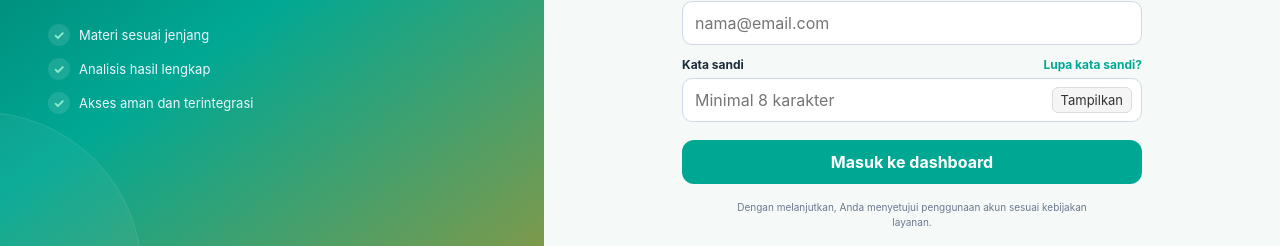
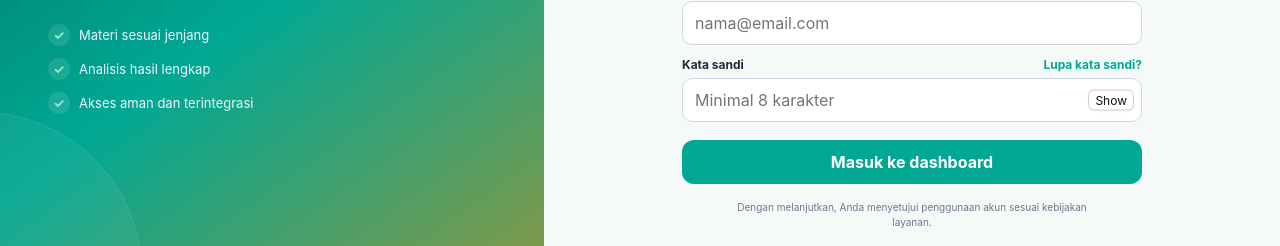
Before and after one commit to risingfirework/gc, a Next.js app in the folder apps/web/: page /login in a window 1280 px wide. Shown: the part 456-702 px from the top of the page. Built offline with nearby package versions, Linux system fonts and the light colour scheme; no server answers.

Commit message:
fix(web): buat tombol toggle password lebih mencolok

```diff
--- a/apps/web/src/app/(auth)/login/page.tsx
+++ b/apps/web/src/app/(auth)/login/page.tsx
@@ -108,7 +108,7 @@ export default function LoginPage() {
         <div className="auth-divider"><span>atau gunakan email</span></div>
         <form className="full-auth-form" onSubmit={submit}>
           <label htmlFor="login-email">Alamat email</label><input id="login-email" name="email" type="email" placeholder="nama@email.com" autoComplete="email" required/>
-          <div className="auth-label-row"><label htmlFor="login-password">Kata sandi</label>{mode==="login"&&<Link href="/forgot-password">Lupa kata sandi?</Link>}</div><div style={{position:"relative"}}><input id="login-password" name="password" type={showPassword?"text":"password"} placeholder="Minimal 8 karakter" minLength={8} maxLength={72} autoComplete={mode==="login"?"current-password":"new-password"} required/><button type="button" onClick={()=>setShowPassword(v=>!v)} style={{position:"absolute",right:10,top:"50%",transform:"translateY(-50%)",background:"#f5f5f5",border:"1px solid #ddd",borderRadius:6,cursor:"pointer",fontSize:13,padding:"4px 8px",color:"#333"}}>{showPassword?"Sembunyikan":"Tampilkan"}</button></div>
+          <div className="auth-label-row"><label htmlFor="login-password">Kata sandi</label>{mode==="login"&&<Link href="/forgot-password">Lupa kata sandi?</Link>}</div><div style={{position:"relative"}}><input id="login-password" name="password" type={showPassword?"text":"password"} placeholder="Minimal 8 karakter" minLength={8} maxLength={72} autoComplete={mode==="login"?"current-password":"new-password"} required/><button type="button" onClick={()=>setShowPassword(v=>!v)} style={{position:"absolute",right:8,top:"50%",transform:"translateY(-50%)",background:"#fff",border:"1px solid #ccc",borderRadius:6,cursor:"pointer",fontSize:12,padding:"2px 6px",color:"#111",zIndex:10,boxShadow:"0 1px 2px rgba(0,0,0,.05)"}}>{showPassword?"Hide":"Show"}</button></div>
           {mode==="register"&&<><label htmlFor="login-confirm">Konfirmasi kata sandi</label><input id="login-confirm" name="confirm_password" type="password" minLength={8} maxLength={72} autoComplete="new-password" required/><div className="auth-register-grid"><label>Daftar sebagai<select name="role" value={regRole} onChange={(event)=>setRegRole(event.target.value as "student"|"teacher")}><option value="student">Siswa</option><option value="teacher">Guru</option></select></label><label>Jenjang sekolah<select name="school_level" defaultValue="SMA"><option value="SD">SD</option><option value="SMP">SMP</option><option value="SMA">SMA / SMK</option></select></label></div>{regRole==="teacher"&&<><label htmlFor="login-ktp">No. KTP (NIK)</label><input id="login-ktp" name="teacher_ktp" type="text" inputMode="numeric" placeholder="16 digit nomor NIK pada KTP" minLength={16} maxLength={16} required/><p className="auth-hint">Data Anda akan diverifikasi oleh operator bahwa Anda terdaftar dalam data pendidikan nasional.</p></>}{regRole==="student"&&<><label htmlFor="login-referral">Kode rujukan <span className="auth-optional">(opsional)</span></label><input id="login-referral" name="referral_code" type="text" placeholder="Contoh: MITRA-A1B2C3D4" autoComplete="off"/><p className="auth-hint">Pakai kode dari affiliate untuk mendukung temanmu yang memperkenalkan platform ini.</p></>}</>}
           {mode==="register"&&<label className="auth-consent"><input type="checkbox" required/><span>Saya menyetujui <Link href="/terms" target="_blank">Syarat Penggunaan</Link> dan telah membaca <Link href="/privacy" target="_blank">Kebijakan Privasi</Link>.</span></label>}
           <button className="button full auth-submit" disabled={loading}>{loading?"Memproses...":mode==="login"?"Masuk ke dashboard":"Buat akun"}</button>
```
